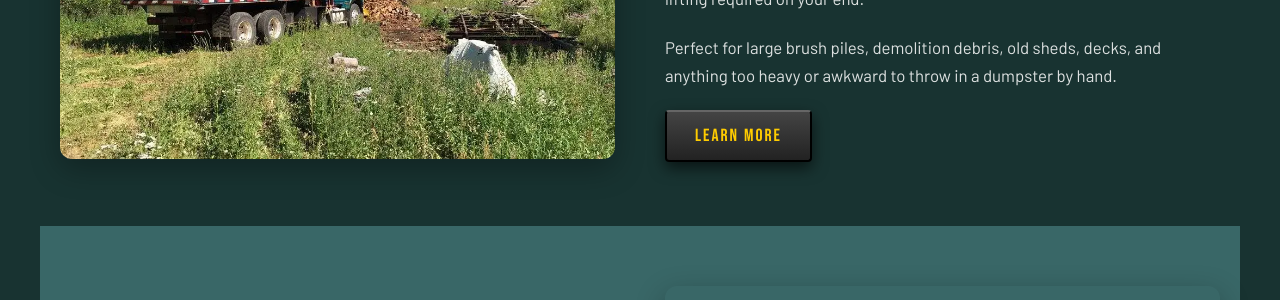
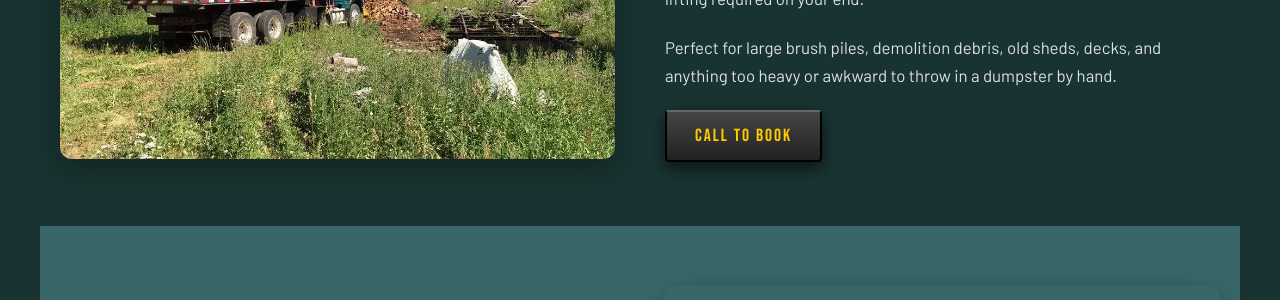
Before and after one commit to JimmyFlame77/A-Better-Hauling, a Jekyll site: the page built from services.html, in a window 1280 px wide and 900 px high, scrolled down 1566 px. Shown: the part 135-435 px from the top of the window. Built offline with Jekyll 4.4.1, drawn with Linux system fonts in a browser that asks for light colours.

Commit message:
Update services.html

```diff
--- a/services.html
+++ b/services.html
@@ -54,7 +54,7 @@ og_description: "Dumpster rental and hauling services for residential and commer
             <h2>Grapple Truck Service</h2>
             <p>Our grapple truck eliminates the labor involved with property cleanups, debris removal, and demolition projects. We grab it, load it, and haul it — no lifting required on your end.</p>
             <p>Perfect for large brush piles, demolition debris, old sheds, decks, and anything too heavy or awkward to throw in a dumpster by hand.</p>
-            <a href="{{ site.data.site.phone_link }}" class="btn-metal">Learn More</a>
+            <a href="{{ site.data.site.phone_link }}" class="btn-metal">Call to Book</a>
         </div>
     </div>
 
```
